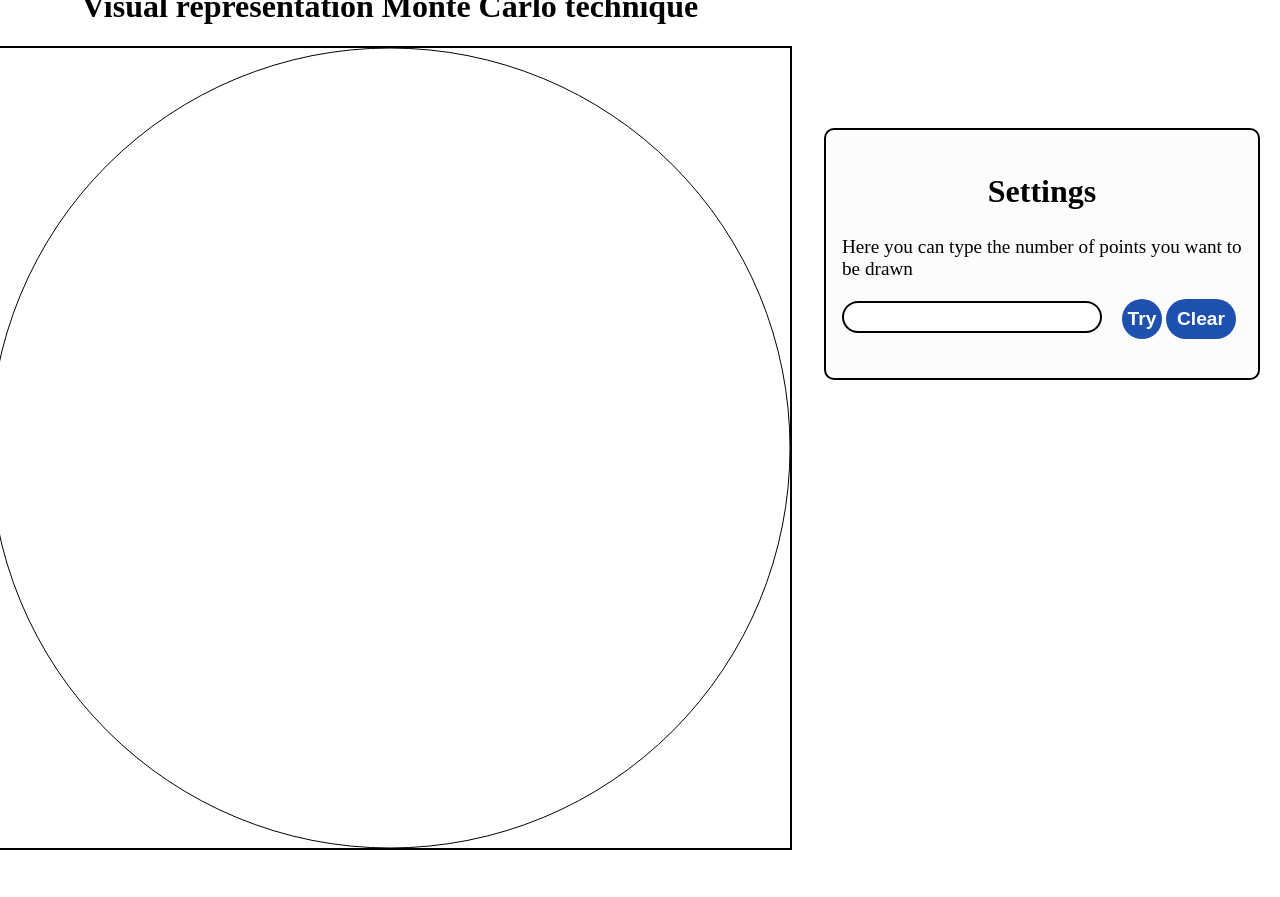
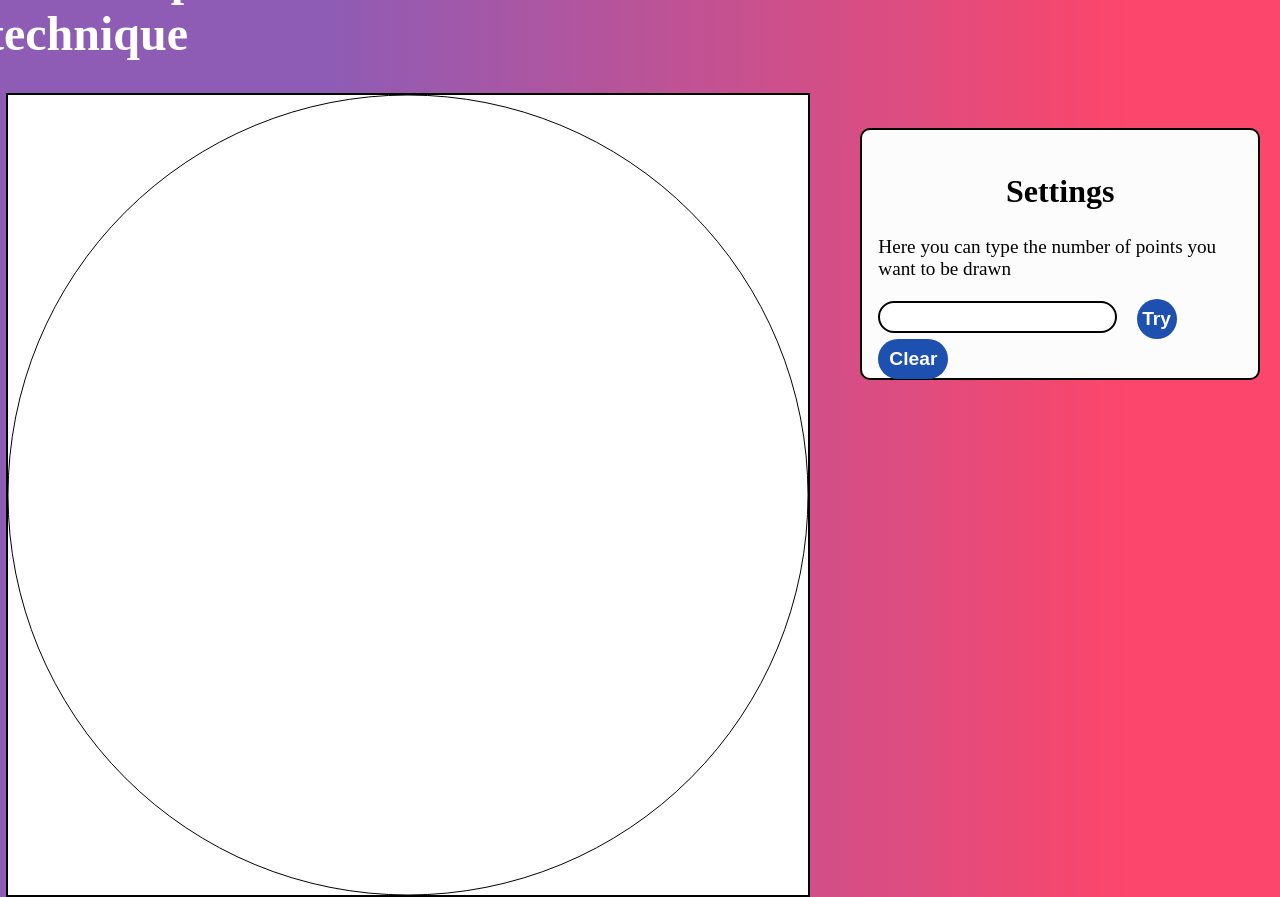
Before and after one commit to slondono19/Calculate-PI-using-monte-and-Visual, a plain HTML site: page index.html in a window 1280 px wide. Before the commit the page ends 850 px from the top, so only its background shows below. Drawn offline with Linux system fonts and the light colour scheme.

Commit message:
added some styles

```diff
--- a/index.html
+++ b/index.html
@@ -14,7 +14,7 @@
         <div class="visualContainer">
             <h1>Visual representation Monte Carlo technique</h1>
             <canvas id="myCanvas" width="800" height="800"
-            style="border:2px solid #000000;"></canvas>
+            style="border:2px solid #000000; background-color: white;"></canvas>
         </div>
         <div class="properties">
             <h2>Settings</h2>
--- a/style.css
+++ b/style.css
@@ -1,3 +1,7 @@
+:root{
+    --purpleColor: rgba(143,92,181,1);
+    --redColor:rgba(252,70,107,1);
+}
 body{
     display: flex;
     flex-direction: row;
@@ -5,6 +9,12 @@ body{
     align-items: center;
     height: 100vh;
     overflow: hidden;
+    background: linear-gradient(90deg,var(--purpleColor) 26%, var(--redColor) 88%);
+}
+
+h1{
+    color: white;
+    font-size: 3rem;
 }
 
 .container{
```
